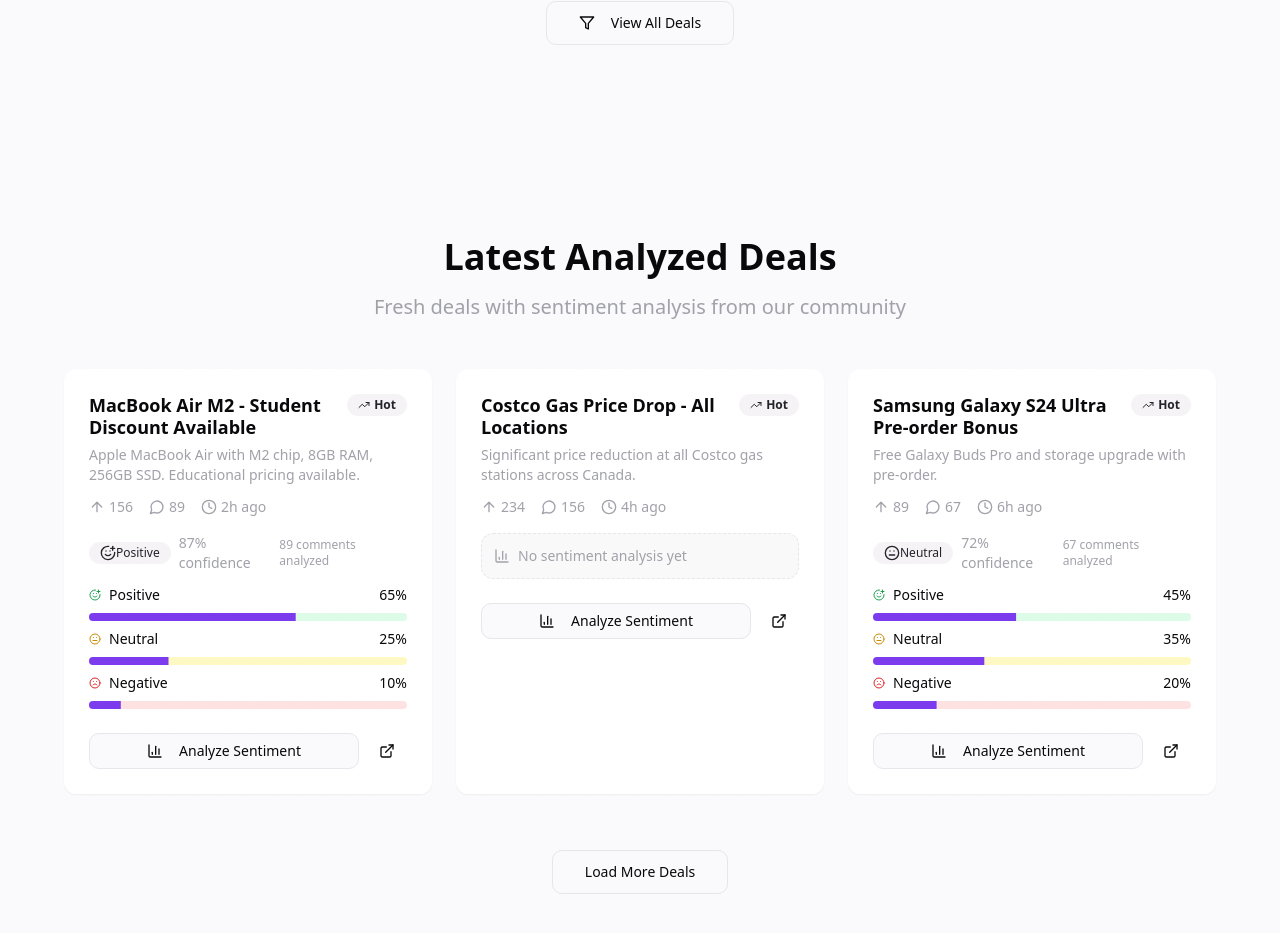
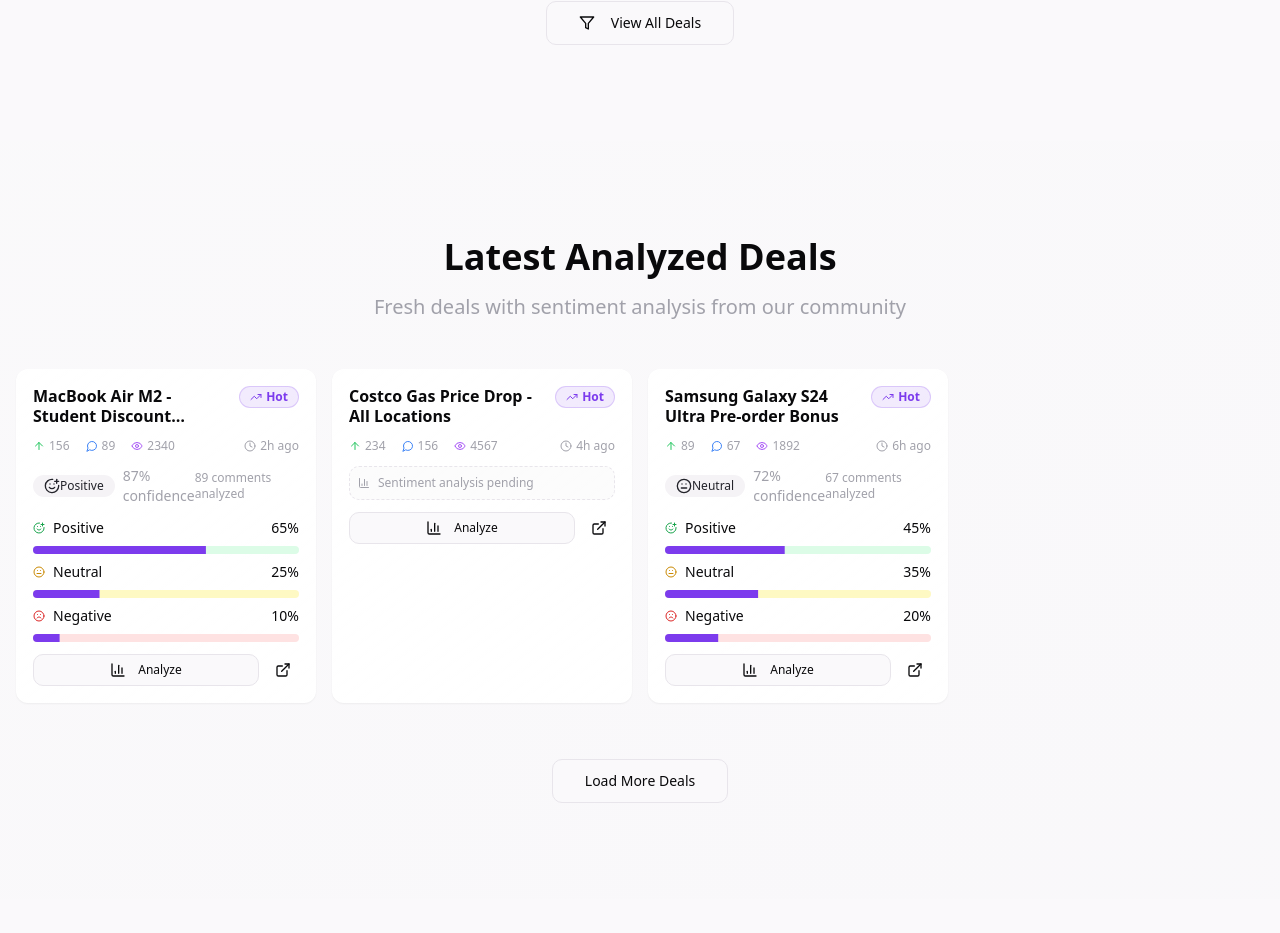
Before and after one commit to dhanjaar/deal-sense-radar, a React (Vite) app: page / in a window 1280 px wide. Shown: the part 2850-3783 px from the top of the page. After the commit the page ends 3749 px from the top, so only its background shows below. Built offline with nearby package versions, Linux system fonts and the light colour scheme.

Commit message:
Refactor deal section
- Improve deal section intuitiveness.
- Add number of views to deal cards.
- Fix CSS in latest analyzed deals section.

```diff
--- a/src/components/deals/DealCard.tsx
+++ b/src/components/deals/DealCard.tsx
@@ -10,7 +10,8 @@ import {
   ExternalLink,
   TrendingUp,
   Clock,
-  BarChart3
+  BarChart3,
+  Eye
 } from 'lucide-react';
 
 interface DealCardProps {
@@ -44,79 +45,82 @@ export const DealCard = ({ deal, onAnalyze }: DealCardProps) => {
   };
 
   return (
-    <Card className="deal-card glass-card group">
-      <CardHeader className="pb-3">
-        <div className="flex items-start justify-between gap-3">
-          <h3 className="font-semibold text-lg leading-tight line-clamp-2 group-hover:text-primary transition-colors">
+    <Card className="deal-card glass-card group hover:shadow-elevated transition-all duration-300">
+      <CardContent className="p-4">
+        {/* Header with title and trending badge */}
+        <div className="flex items-start justify-between gap-3 mb-3">
+          <h3 className="font-semibold text-base leading-tight line-clamp-2 group-hover:text-primary transition-colors flex-1">
             {deal.title}
           </h3>
           {getTrendingScore() > 50 && (
-            <Badge variant="secondary" className="shrink-0">
+            <Badge variant="secondary" className="shrink-0 bg-primary/10 text-primary border-primary/20">
               <TrendingUp className="w-3 h-3 mr-1" />
               Hot
             </Badge>
           )}
         </div>
 
-        {deal.description && (
-          <p className="text-muted-foreground text-sm line-clamp-2 mt-2">
-            {deal.description}
-          </p>
-        )}
-      </CardHeader>
-
-      <CardContent className="space-y-4">
-        {/* Deal Stats */}
-        <div className="flex items-center gap-4 text-sm text-muted-foreground">
+        {/* Compact stats row */}
+        <div className="flex items-center justify-between mb-3">
+          <div className="flex items-center gap-4 text-xs text-muted-foreground">
             <div className="flex items-center gap-1">
-            <ArrowUp className="w-4 h-4" />
-            <span>{deal.upvotes}</span>
+              <ArrowUp className="w-3 h-3 text-green-500" />
+              <span className="font-medium">{deal.upvotes}</span>
             </div>
             <div className="flex items-center gap-1">
-            <MessageCircle className="w-4 h-4" />
+              <MessageCircle className="w-3 h-3 text-blue-500" />
               <span>{deal.comment_count}</span>
             </div>
             <div className="flex items-center gap-1">
-            <Clock className="w-4 h-4" />
+              <Eye className="w-3 h-3 text-purple-500" />
+              <span>{deal.views}</span>
+            </div>
+          </div>
+          <div className="flex items-center gap-1 text-xs text-muted-foreground">
+            <Clock className="w-3 h-3" />
             <span>{timeAgo(deal.created_at)}</span>
           </div>
         </div>
 
-        {/* Sentiment Analysis */}
+        {/* Sentiment Analysis - more compact */}
         {deal.sentiment ? (
+          <div className="mb-3">
             <SentimentDisplay sentiment={deal.sentiment} />
+          </div>
         ) : (
-          <div className="flex items-center gap-2 p-3 rounded-lg bg-muted/50 border border-dashed">
-            <BarChart3 className="w-4 h-4 text-muted-foreground" />
-            <span className="text-sm text-muted-foreground">
-              No sentiment analysis yet
+          <div className="flex items-center gap-2 p-2 rounded-md bg-muted/30 border border-dashed mb-3">
+            <BarChart3 className="w-3 h-3 text-muted-foreground" />
+            <span className="text-xs text-muted-foreground">
+              Sentiment analysis pending
             </span>
           </div>
         )}
-      </CardContent>
 
-      <CardFooter className="pt-0 flex gap-2">
+        {/* Action buttons - more compact */}
+        <div className="flex gap-2">
           <Button
             variant="outline"
             size="sm"
-          className="flex-1"
+            className="flex-1 h-8 text-xs"
             onClick={handleAnalyze}
             disabled={isAnalyzing}
           >
-          <BarChart3 className="w-4 h-4 mr-2" />
-          {isAnalyzing ? 'Analyzing...' : 'Analyze Sentiment'}
+            <BarChart3 className="w-3 h-3 mr-1" />
+            {isAnalyzing ? 'Analyzing...' : 'Analyze'}
           </Button>
 
           <Button
             variant="ghost"
             size="sm"
+            className="h-8 w-8 p-0"
             asChild
           >
             <a href={deal.url} target="_blank" rel="noopener noreferrer">
-            <ExternalLink className="w-4 h-4" />
+              <ExternalLink className="w-3 h-3" />
             </a>
           </Button>
-      </CardFooter>
+        </div>
+      </CardContent>
     </Card>
   );
 };
--- a/src/components/deals/DealList.tsx
+++ b/src/components/deals/DealList.tsx
@@ -42,8 +42,8 @@ export const DealList = ({ deals, hasNextPage, onLoadMore, isLoading = false }:
 
   return (
     <div className="space-y-6">
-      {/* Deal Cards Grid */}
-      <div className="grid gap-6 md:grid-cols-2 lg:grid-cols-3">
+      {/* Deal Cards Grid - More condensed */}
+      <div className="grid gap-4 md:grid-cols-2 lg:grid-cols-3 xl:grid-cols-4">
         {deals.map((deal) => (
           <DealCard
             key={deal.id}
@@ -76,11 +76,11 @@ export const DealList = ({ deals, hasNextPage, onLoadMore, isLoading = false }:
 
       {/* Loading State */}
       {isLoading && deals.length === 0 && (
-        <div className="grid gap-6 md:grid-cols-2 lg:grid-cols-3">
-          {Array.from({ length: 6 }).map((_, i) => (
+        <div className="grid gap-4 md:grid-cols-2 lg:grid-cols-3 xl:grid-cols-4">
+          {Array.from({ length: 8 }).map((_, i) => (
             <div
               key={i}
-              className="h-64 rounded-xl bg-muted/50 animate-pulse"
+              className="h-40 rounded-xl bg-muted/50 animate-pulse"
             />
           ))}
         </div>
--- a/src/pages/Index.tsx
+++ b/src/pages/Index.tsx
@@ -18,6 +18,7 @@ const mockDeals: Deal[] = [
     source_url: 'https://forums.redflagdeals.com/deal1',
     upvotes: 156,
     comment_count: 89,
+    views: 2340,
     scraped_at: new Date().toISOString(),
     created_at: new Date(Date.now() - 2 * 60 * 60 * 1000).toISOString(), // 2 hours ago
     updated_at: new Date().toISOString(),
@@ -41,6 +42,7 @@ const mockDeals: Deal[] = [
     source_url: 'https://forums.redflagdeals.com/deal2',
     upvotes: 234,
     comment_count: 156,
+    views: 4567,
     scraped_at: new Date().toISOString(),
     created_at: new Date(Date.now() - 4 * 60 * 60 * 1000).toISOString(), // 4 hours ago
     updated_at: new Date().toISOString()
@@ -53,6 +55,7 @@ const mockDeals: Deal[] = [
     source_url: 'https://forums.redflagdeals.com/deal3',
     upvotes: 89,
     comment_count: 67,
+    views: 1892,
     scraped_at: new Date().toISOString(),
     created_at: new Date(Date.now() - 6 * 60 * 60 * 1000).toISOString(), // 6 hours ago
     updated_at: new Date().toISOString(),
@@ -150,14 +153,14 @@ const Index = () => {
       <TrendingSection />
 
       {/* Latest Deals Section */}
-      <section className="py-16 lg:py-24">
+      <section className="py-16 lg:py-24 bg-gradient-to-br from-background to-muted/20">
         <div className="container mx-auto px-4">
-          <div className="max-w-6xl mx-auto">
+          <div className="max-w-7xl mx-auto">
             <div className="text-center mb-12">
               <h2 className="text-3xl lg:text-4xl font-bold mb-4">
                 Latest Analyzed Deals
               </h2>
-              <p className="text-xl text-muted-foreground">
+              <p className="text-xl text-muted-foreground max-w-2xl mx-auto">
                 Fresh deals with sentiment analysis from our community
               </p>
             </div>
--- a/src/types/deal.ts
+++ b/src/types/deal.ts
@@ -6,6 +6,7 @@ export interface Deal {
   source_url: string;
   upvotes: number;
   comment_count: number;
+  views: number;
   scraped_at: string;
   created_at: string;
   updated_at: string;
```
Lines whose indentation alone changed are shown as unchanged.
